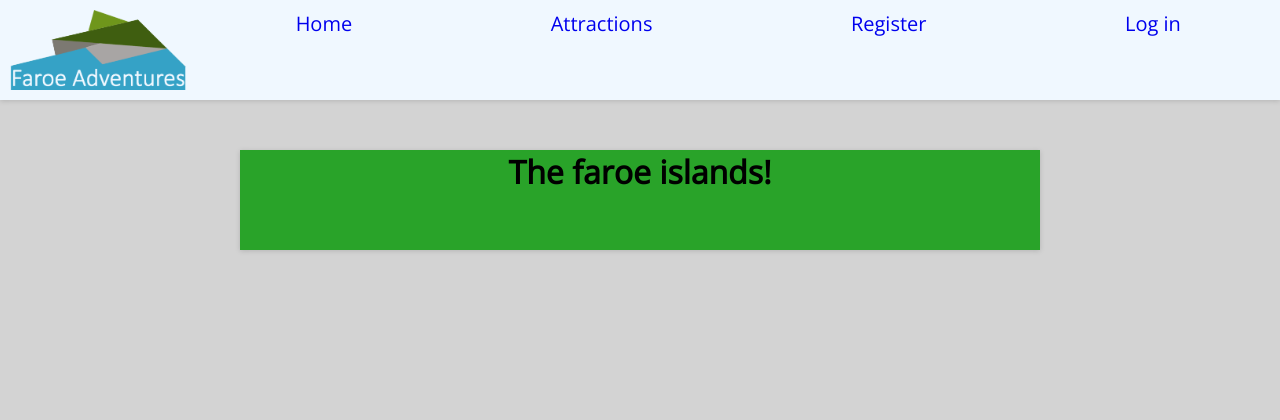
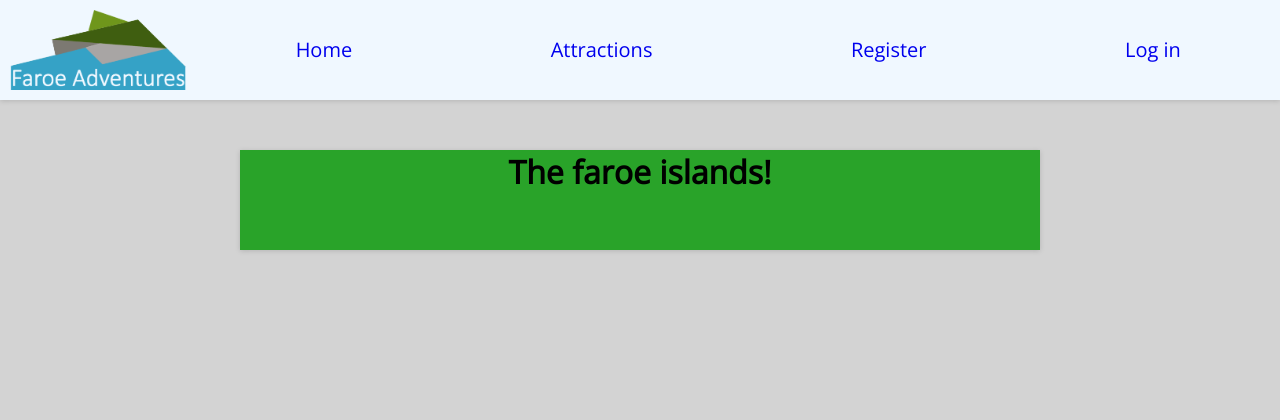
Before and after one commit to torstein-vik/mitt-feriested, a PHP site: page / in a window 1280 px wide. Shown: the top 420 px of the page. Run offline with PHP 8.4, Linux system fonts and the light colour scheme; some libraries are stand-ins or nearby versions.

Commit message:
added style to nav

```diff
--- a/src/index.css
+++ b/src/index.css
@@ -49,12 +49,13 @@ nav ul {
 
 nav li {
     flex: auto;
-    margin: 10px;
 }
 
 nav a {
+    display: block;
     text-decoration: none;
     font-size: 20px;
+    line-height: 100px;
 }
 
 main{
--- a/src/index.php
+++ b/src/index.php
@@ -38,7 +38,7 @@
 ?>
 <html>
     <head>
-        <title>Faroe Adventure</title>
+        <title>Faroe Adventures</title>
         <meta charset="utf-8" />
         <link rel="icon" href="res/favicon.png">
 
```
